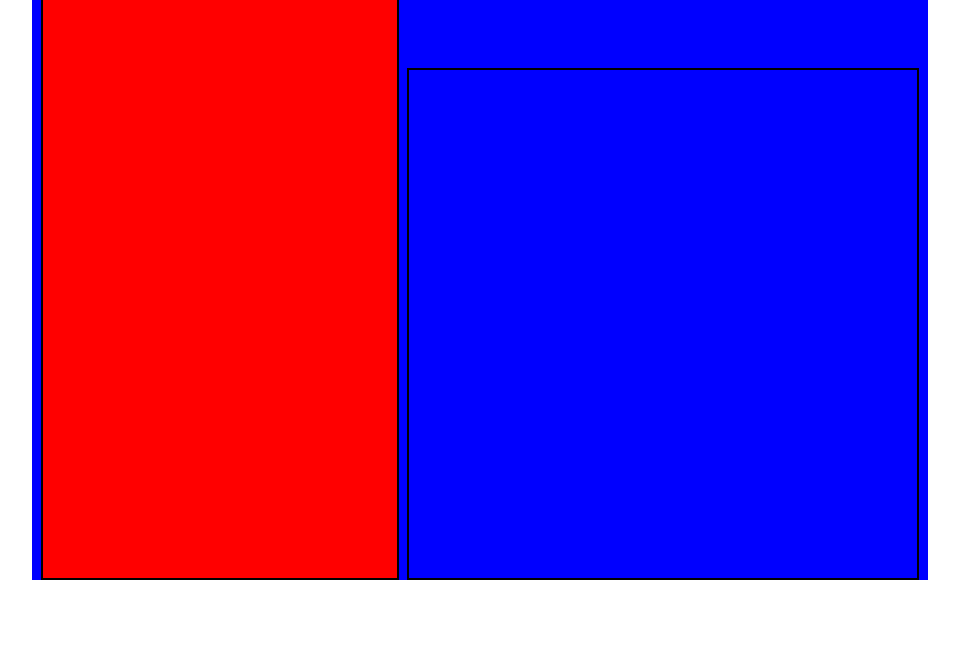
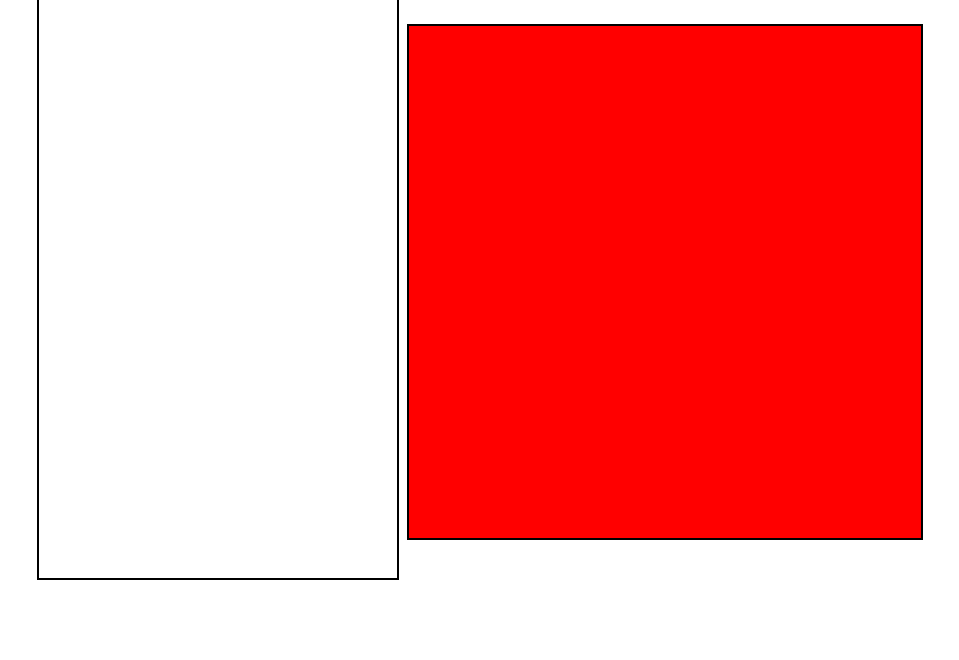
Before and after one commit to karpaguy/TOPProjects, a plain HTML site: page 4 - Etch-a-Sketch/index.html in a window 1280 px wide. Shown: the part 140-800 px from the top of the page, without its empty margins (160-1119 px from the left). Drawn offline with Linux system fonts and the light colour scheme; a web font is replaced by a local one.

Commit message:
Grid works

```diff
--- a/4 - Etch-a-Sketch/index.html
+++ b/4 - Etch-a-Sketch/index.html
@@ -15,11 +15,10 @@
             <button id="submit">Submit</button>
         </div>
 
-        <div id="board">
+        <div id="sketch-area">
             <h1 class="title">Etch-a-Sketch</h1>
-            <div class="grid">
-    </div>
-
+            <div class="grid-container"></div>
+        <div>
     </div>
 </body>
 </html>
--- a/4 - Etch-a-Sketch/script.js
+++ b/4 - Etch-a-Sketch/script.js
@@ -1,28 +1,30 @@
 // const sizeInput = document.querySelector('.size-input');
 // const submitBtn = document.querySelector('#submit');
+const gridContainer = document.querySelector('.grid-container');
 
-// function createGrid(){
-//     const grid = document.createElement('div');
-//     grid.classList.add('grid');
 
-// }
+function createGrid(sizeDesired){
+    let squareWidth = 512 / sizeDesired;
+    let squareMaxCount = sizeDesired ** 2;
+
+    for (let i = 0; i < squareMaxCount; i++) {
+        const square = document.createElement('div');
+        square.classList.add('color-square');
+        square.style.width = squareWidth + "px";
+        gridContainer.appendChild(square);
+    }
+}
 
 // function changeGridSize() {
 //     for (let i = 0; i <= sizeInput.value; i++) {
 //         const colorBlock = document.createElement('div');
 //         colorBlock.classList.add('color-block');
-//         colorBlock.style.width = `${512 / sizeInput.value}px`;
-//         colorBlock.style.height = `${512 / sizeInput.value}px`;
+//         colorBlock.style.width = `${(512 / sizeInput.value) * 2}px`;
 //         grid.append(colorBlock);
-
-//         // Essa lógica atual está errada.
 //     }
-//     //
-//     // Remeber to add catchs for possible errors, like adding a text instead of a number in the input.
-
 // };
 
-
+createGrid(4);
 // submitBtn.addEventListener('click', changeGridSize);
 
 
--- a/4 - Etch-a-Sketch/style.css
+++ b/4 - Etch-a-Sketch/style.css
@@ -1,21 +1,20 @@
 @import url('https://fonts.googleapis.com/css2?family=Roboto:ital,wght@0,100;0,300;0,400;0,500;0,700;0,900;1,100;1,300;1,400;1,500;1,700;1,900&family=Skranji:wght@400;700&display=swap');
-
+@import url('https://fonts.cdnfonts.com/css/kawashiro-gothic');
 
 * {
     margin: 0;
     padding: 0;
-    box-sizing: border-box;
+
 }
 body {
     display: flex;
     align-items: center;
     justify-content: center;
-    font-family: 'Roboto', sans-serif;
+    font-family: 'Kawashiro Gothic', sans-serif;
 
     height: 100vh;
 }
 .container {
-    background-color: blue;
     width: 70%;
     height: 80%;
 
@@ -25,12 +24,11 @@ body {
 }
 
 #configuration {
-    background-color: red;
     width: 40%;
     border: 2px solid black;
 }
 
-#board {
+#sketch-area {
     display: flex;
     flex-direction: column;
     justify-content: space-between;
@@ -38,14 +36,15 @@ body {
 .title {
     font-size: 38px;
 }
-.grid {
+.grid-container {
     border: 2px solid black;
     width: 512px;
     height: 512px;
 
     display: flex;
+    flex-wrap: wrap;
 }
-
-.color-block {
+.color-square {
+    height: auto;
     background-color: red;
 }
```
